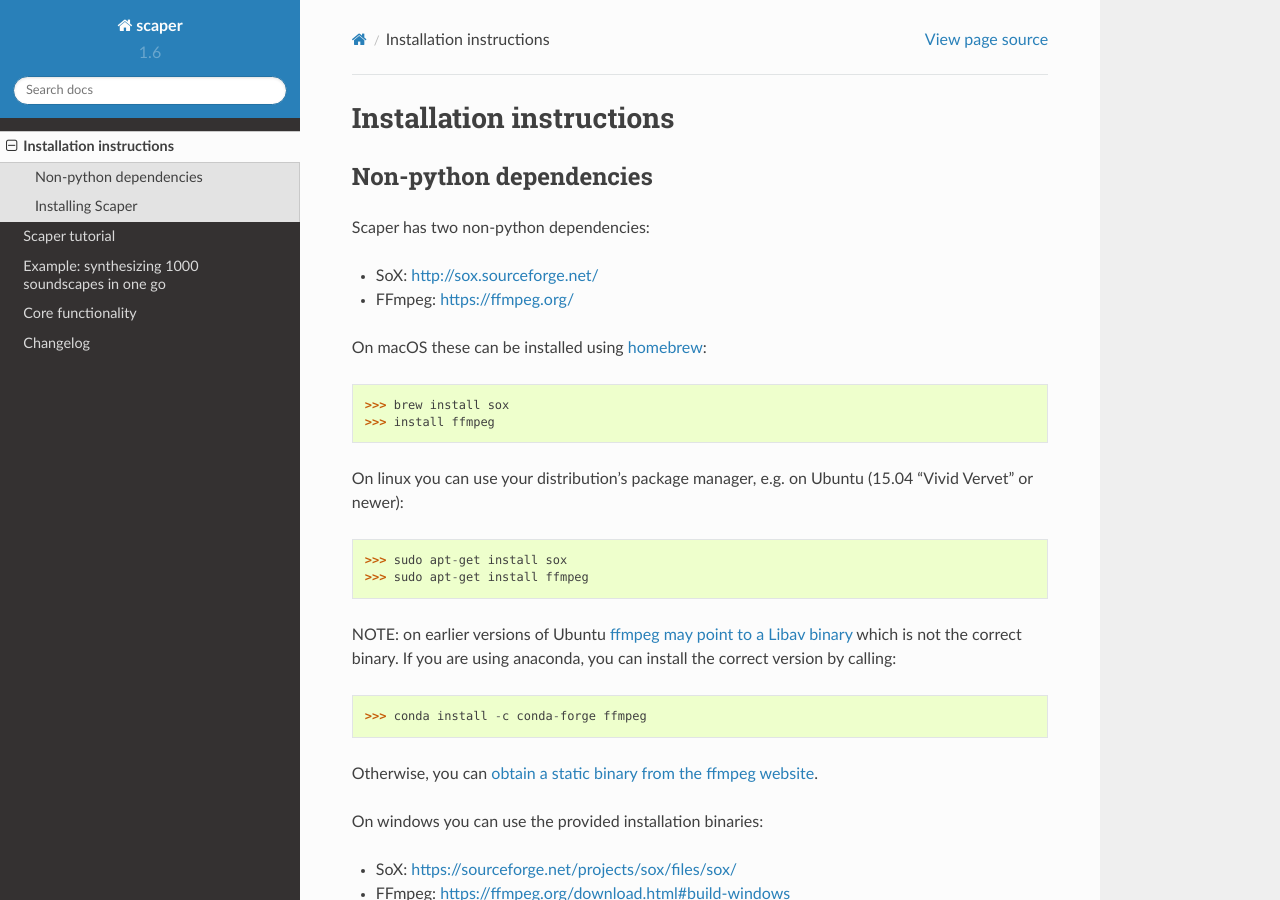
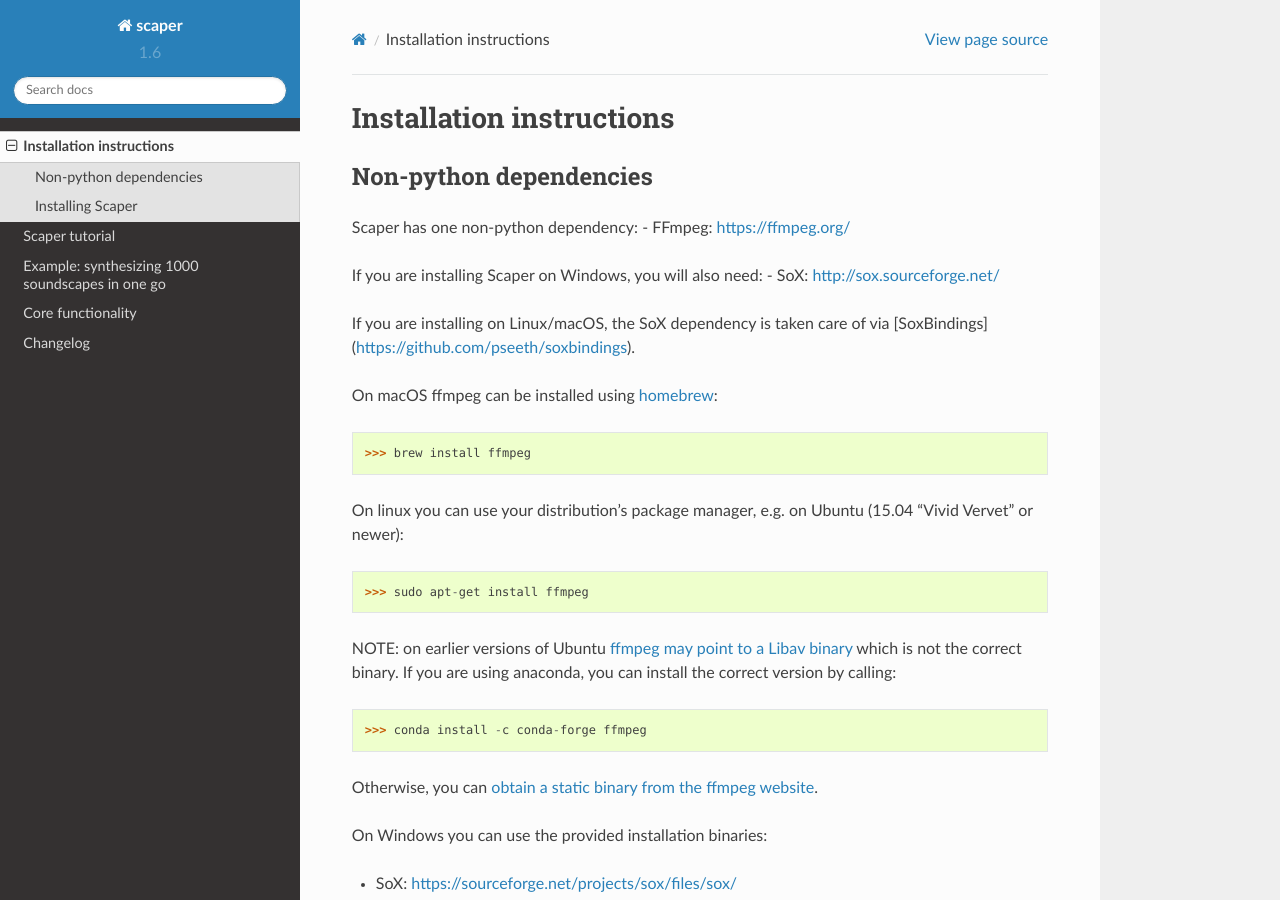
Before and after one commit to justinsalamon/scaper, a Sphinx documentation site: the page built from docs/installation.rst, in a window 1280 px wide and 900 px high. Built offline with Sphinx 7.4.7 and the Read the Docs theme 2.0.0, drawn with Linux system fonts in a browser that asks for light colours.

Commit message:
Updating installation instructions.

```diff
--- a/docs/installation.rst
+++ b/docs/installation.rst
@@ -5,19 +5,21 @@
 
 Non-python dependencies
 -----------------------
-Scaper has two non-python dependencies:
-
-- SoX: http://sox.sourceforge.net/
+Scaper has one non-python dependency:
 - FFmpeg: https://ffmpeg.org/
 
-On macOS these can be installed using `homebrew <https://brew.sh/>`_:
+If you are installing Scaper on Windows, you will also need:
+- SoX: http://sox.sourceforge.net/
 
->>> brew install sox
->>> install ffmpeg
+If you are installing on Linux/macOS, the SoX dependency is taken care of via
+[SoxBindings](https://github.com/pseeth/soxbindings).
+
+On macOS ffmpeg can be installed using `homebrew <https://brew.sh/>`_:
+
+>>> brew install ffmpeg
 
 On linux you can use your distribution's package manager, e.g. on Ubuntu (15.04 "Vivid Vervet" or newer):
 
->>> sudo apt-get install sox
 >>> sudo apt-get install ffmpeg
 
 NOTE: on earlier versions of Ubuntu `ffmpeg may point to a Libav binary <http://stackoverflow.com/a/9477756/2007700>`_
@@ -27,7 +29,7 @@
 
 Otherwise, you can `obtain a static binary from the ffmpeg website <https://ffmpeg.org/download.html>`_.
 
-On windows you can use the provided installation binaries:
+On Windows you can use the provided installation binaries:
 
 - SoX: https://sourceforge.net/projects/sox/files/sox/
 - FFmpeg: https://ffmpeg.org/download.html#build-windows
```
Also changed, not shown: README.md (+10 -7 lines).
